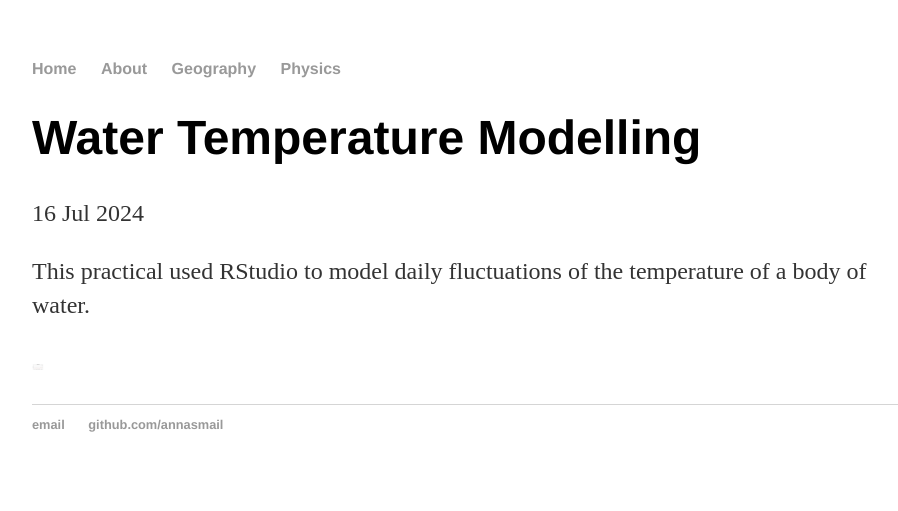
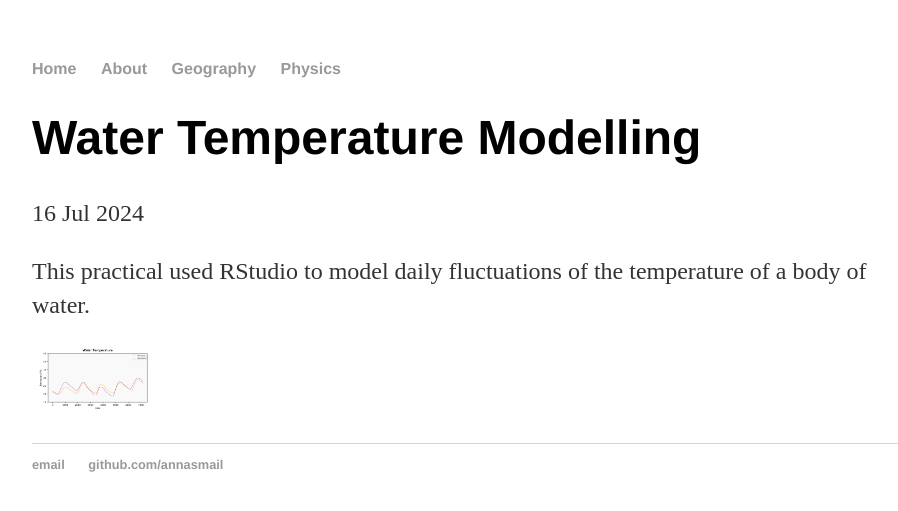
Before and after one commit to annasmail/annasmail.github.io, a Jekyll site: the page built from blog-Geography/_posts/2024-07-16-Water-Temperature-Modelling.md, in a window 1280 px wide. Shown: the top 511 px of the page, without its empty margins (160-1058 px from the left). Built offline with Jekyll 4.4.1, drawn with Linux system fonts in a browser that asks for light colours.

Commit message:
Update 2024-07-16-Water-Temperature-Modelling.md

```diff
--- a/blog-Geography/_posts/2024-07-16-Water-Temperature-Modelling.md
+++ b/blog-Geography/_posts/2024-07-16-Water-Temperature-Modelling.md
@@ -7,4 +7,4 @@
 
 This practical used RStudio to model daily fluctuations of the temperature of a body of water.
 
-<img src = "/blog-Geography/images/WaterTemp.png" width="12"/>
+<img src = "/blog-Geography/images/WaterTemp.png" width="128"/>
```
